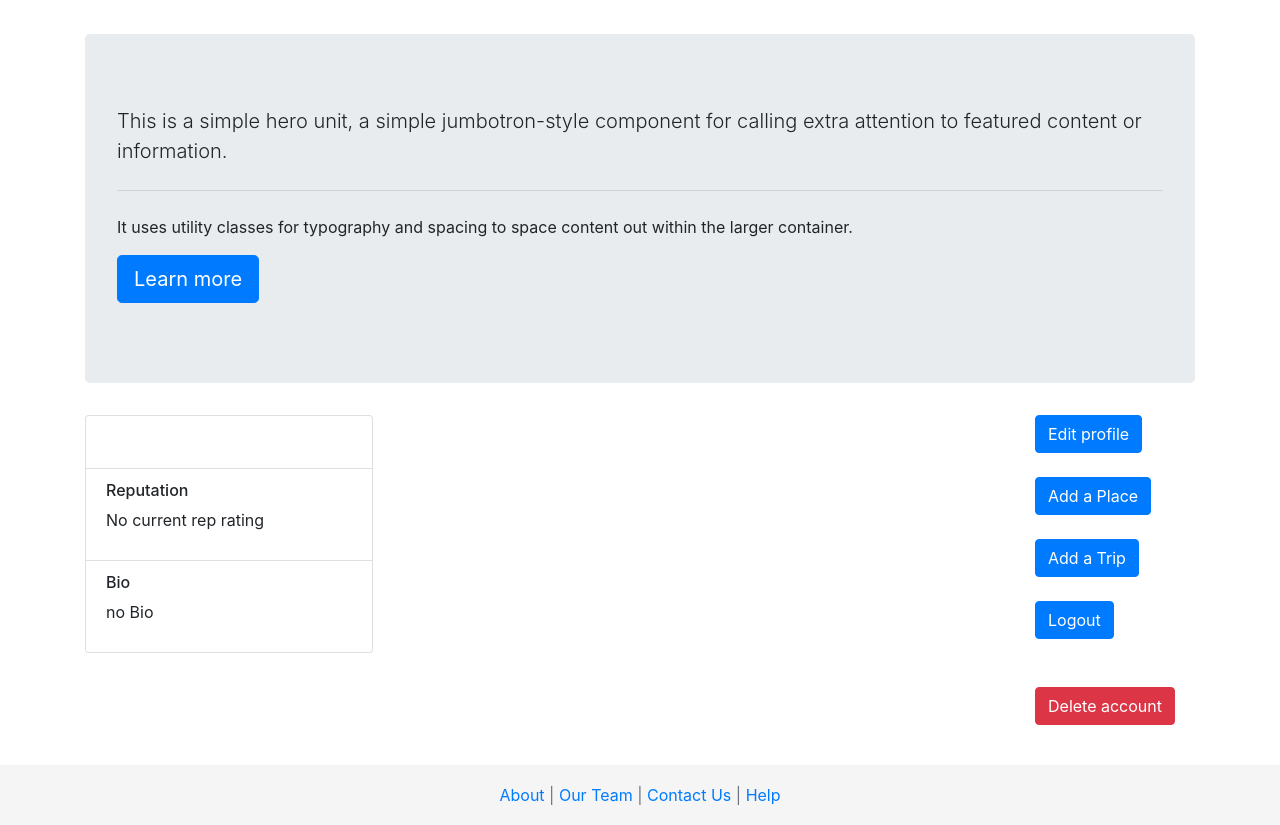
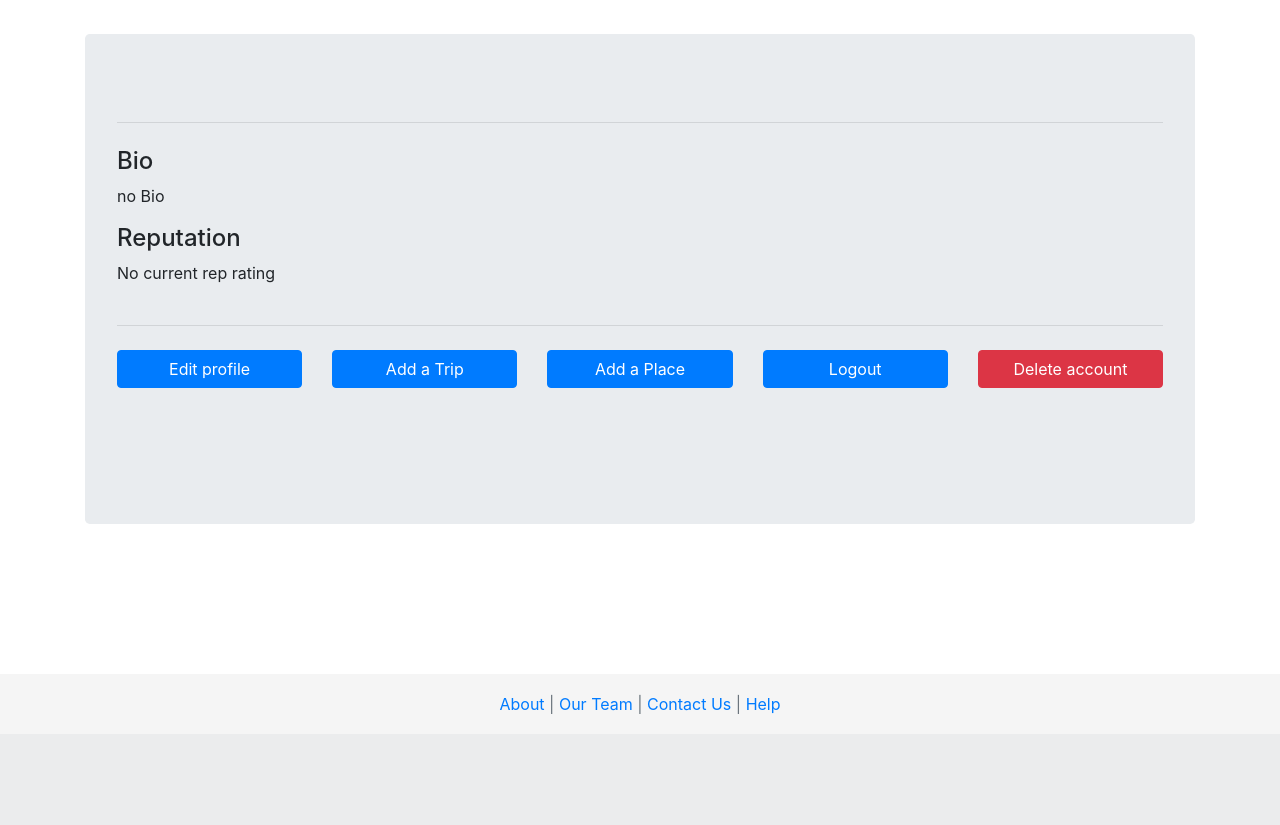
Before and after one commit to WADPlaceholdr/Placeholdr, a Django app: template templates/placeholdr/account.html in a window 1280 px wide. Shown: the part 66-891 px from the top of the page. After the commit the page ends 780 px from the top, so only its background shows below. Run offline with Django 3.2, Linux system fonts and the light colour scheme; the template is opened without the code that fills it, so the values that code supplies are empty; some libraries are stand-ins or nearby versions.

Commit message:
revamped account page

```diff
--- a/templates/placeholdr/account.html
+++ b/templates/placeholdr/account.html
@@ -15,63 +15,49 @@
 			<div class="row">
 				<div class="col">
 					<h1 class="display-4">{{ user.username }}</h1>
+					<hr class="my-4">
+					<h4>Bio</h4>
+					{% if userProfile.bio %}
+						<p>{{ userProfile.bio }}</p>
+					{% else %}
+						<p>no Bio</p>
+					{% endif %}
+					<h4>Reputation</h4>
+					{% if userProfile.rep or userProfile.rep == 0 %}
+						<p id="star_rating">{{ userProfile.rep }}</p>
+					{% else %}
+						<p>No current rep rating</p>
+					{% endif %}
 				</div>
-				<div class="col-sm">
-					{% if userProfile.picture %}
+				{% if userProfile.picture %}
+					<div class="col-xs">
 						<div class="crop-user-picture">
 							<img class="img-thumbnail user-picture" src="{{ MEDIA_URL }}{{ userProfile.picture }}" alt="Card image cap">
 						</div>
-					{% endif %}
+					</div>
+				{% endif %}
+			</div>
+			<hr class="my-4">
+			<div class="row">
+				<div class="col">
+					<button type="button" class="btn btn-primary btn-block" href="">Edit profile</button><br><br>
 				</div>
-			</div>
-
-			<p class="lead">This is a simple hero unit, a simple jumbotron-style component for calling extra attention to featured content or information.</p>
-			<hr class="my-4">
-			<p>It uses utility classes for typography and spacing to space content out within the larger container.</p>
-			<p class="lead">
-				<a class="btn btn-primary btn-lg" href="#" role="button">Learn more</a>
-			</p>
-		</div>
-
-		<div class="row">
-			<div class="col">
-				<div class="card" style="width: 18rem;">
-					{% if userProfile.picture %}
-						<img class="card-img-top"src="{{ MEDIA_URL }}{{ userProfile.picture }}" alt="Card image cap">
-					{% endif %}
-					<div class="card-body">
-						<h2 class="card-title">{{ user.username }}</h2>
+				<div class="col">
+					<button type="button" class="btn btn-primary btn-block" href="">Add a Trip</button><br><br>
+				</div>
+				<div class="col">
+					<button type="button" class="btn btn-primary btn-block" href="">Add a Place</button><br><br>
+				</div>
+				<div class="col">
+					<button type="button" class="btn btn-primary btn-block" href="{% url 'logout' %}">Logout</button><br><br><br>
+				</div>
+				<div class="col">
+					<button type="button" class="btn btn-danger btn-block" id="delete-account-button">Delete account</button>
+					<div class="alert alert-danger btn-block" id="delete-account-confirm">
+						<strong>Are you sure?</strong><br>
+						<a href="{% url 'delete_user' %}" class="btn btn-xs btn-danger pull-left">yes</a>
+						<a id="dont-delete-account-button" class="btn btn-xs btn-primary pull-right">no</a>
 					</div>
-					<ul class="list-group list-group-flush">
-						<li class="list-group-item">
-							<h6>Reputation</h6>
-							{% if userProfile.rep or userProfile.rep == 0 %}
-								<p id="star_rating">{{ userProfile.rep }}</p>
-							{% else %}
-								<p>No current rep rating</p>
-							{% endif %}
-						</li>
-						<li class="list-group-item">
-							<h6>Bio</h6>
-							{% if userProfile.bio %}
-								<p>{{ userProfile.bio }}</p>
-							{% else %}
-								<p>no Bio</p>
-							{% endif %}
-						</li>
-					</ul>
-				</div>
-			</div>
-			<div class="col col-lg-2">
-				<button type="button" class="btn btn-primary" href="">Edit profile</button><br><br>
-				<button type="button" class="btn btn-primary" href="">Add a Place</button><br><br>
-				<button type="button" class="btn btn-primary" href="">Add a Trip</button><br><br>
-				<button type="button" class="btn btn-primary" href="{% url 'logout' %}">Logout</button><br><br><br>
-				<button type="button" class="btn btn-danger" id="delete-account-button">Delete account</button>
-				<div class="alert alert-danger" id="delete-account-confirm">
-					<strong>Are you sure?</strong><br>
-					<a href="{% url 'delete_user' %}" class="btn btn-xs btn-danger pull-left">yes</a>
-					<a id="dont-delete-account-button" class="btn btn-xs btn-primary pull-right">no</a>
 				</div>
 			</div>
 		</div>
```
